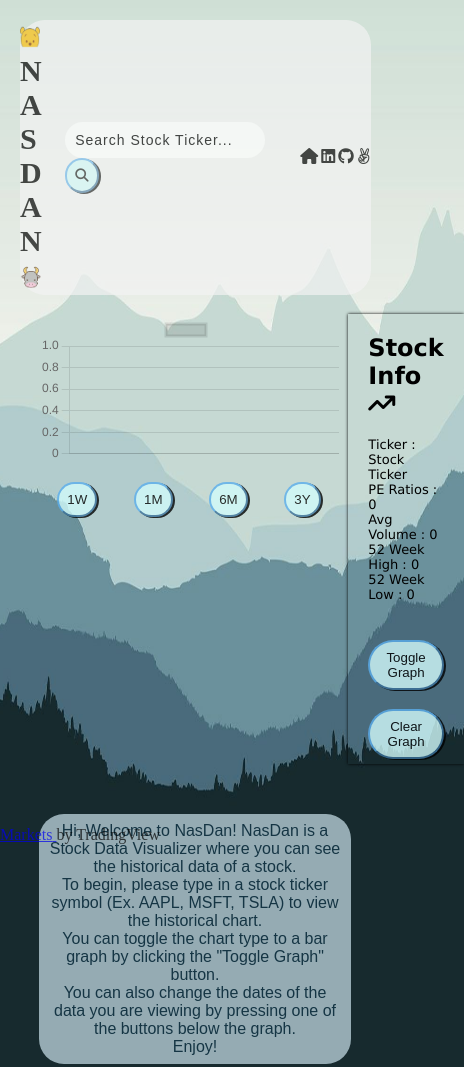
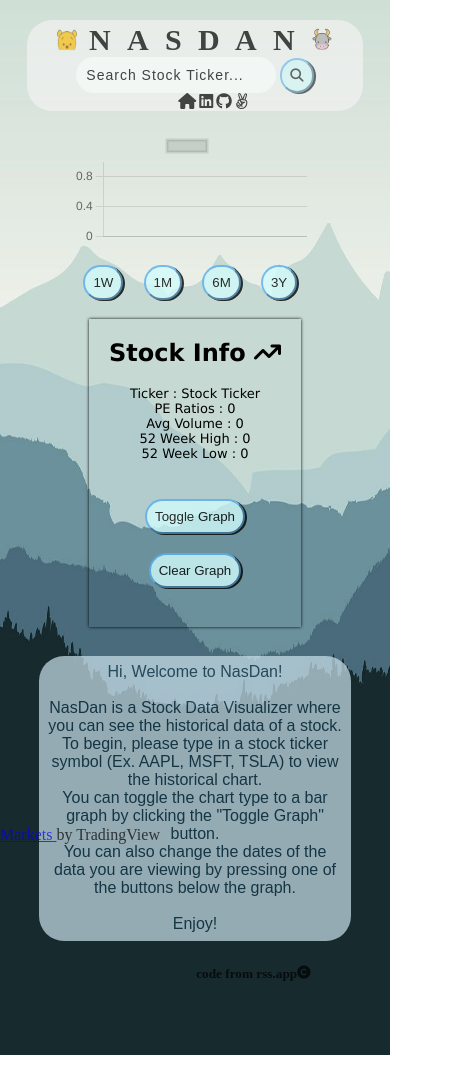
Before and after one commit to DLi53/JSProject-NasDan, a website built with webpack: page index.html in a window 390 px wide. Shown: the top 1067 px of the page, 464 px wide, since content can reach past the window. Built offline with nearby package versions, Linux system fonts and the light colour scheme; a script that the page names is missing.

Commit message:
mobile capabilities

```diff
--- a/index.html
+++ b/index.html
@@ -17,7 +17,7 @@
     <title>NASDAN</title>
 </head>
 
-<body style ="background-image: url('./images/mountainbackground.png')">
+<body style ="background-image: url('./images/mountainbackground.png');">
 
     <nav class="topnav">
             <h1 class ="title">
@@ -86,11 +86,14 @@
 
     <div class="howTo">
         <ul>
-            <li>Hi, Welcome to NasDan! NasDan is a Stock Data Visualizer where you can see the historical data of a stock.</li>
+            <li>Hi, Welcome to NasDan!</li>
+            <br>
+            <li>NasDan is a Stock Data Visualizer where you can see the historical data of a stock.</li>
             <li>To begin, please type in a stock ticker symbol (Ex. AAPL, MSFT, TSLA) to view the historical chart.</li>
             <li>You can toggle the chart type to a bar graph by clicking the "Toggle Graph" button.</li>
             <li>You can also change the dates of the data you are viewing by pressing one of the buttons below the graph.</li>
-            <li>Enjoy!</li>
+            <br>
+            <li>Enjoy! </li>
         </ul>
 
     </div>
--- a/src/chartrenderer/chart_renderer.js
+++ b/src/chartrenderer/chart_renderer.js
@@ -262,9 +262,9 @@
         let values = data.values
         // borderColor: , //line color
         // let colornum = Math.random()
-        let color1 = Math.floor((Math.random() * 255) )
-        let color2 = Math.floor((Math.random() * 255) )
-        let color3 = Math.floor((Math.random() * 255) )
+        let color1 = Math.floor((Math.random() * 255))
+        let color2 = Math.floor((Math.random() * 255))
+        let color3 = Math.floor((Math.random() * 255))
 
         // console.log(values);
         let dates = []
--- a/src/styles/style.css
+++ b/src/styles/style.css
@@ -13,7 +13,7 @@
         /* background-image: url("../../images/mountainbackground.png"); */
         /* background-image: url("https//github.com/DLi53/JS-Project/blob/main/images/MountainBackground.jpeg") */
         /* background-image: url("https://images.unsplash.com/photo-1483728642387-6c3bdd6c93e5?ixlib=rb-1.2.1&ixid=MnwxMjA3fDB8MHxwaG90by1wYWdlfHx8fGVufDB8fHx8&auto=format&fit=crop&w=1476&q=80") */
-        /* background-image: url("https://images.unsplash.com/photo-1573126617899-41f1dffb196c?ixlib=rb-1.2.1&ixid=MnwxMjA3fDB8MHxwaG90by1wYWdlfHx8fGVufDB8fHx8&auto=format&fit=crop&w=1470&q=80") */
+        /* background-image: url("https://images.unsplash.com/photo-1483354483454-4cd359948304?ixlib=rb-1.2.1&ixid=MnwxMjA3fDB8MHxwaG90by1wYWdlfHx8fGVufDB8fHx8&auto=format&fit=crop&w=1470&q=80") */
     }
 
     @keyframes gradient {
@@ -167,13 +167,15 @@
     display: flex;
     justify-content: space-around;
     margin-inline: 10%;
+    flex-wrap: wrap;
 }
 
 .chart {
 
     margin-right: 3%;
-    height: 500px;
-    width: 800px;
+    margin-bottom: 3%;
+    height: 100%;
+    width: 75%;
 }
 
 
@@ -182,7 +184,8 @@
     font-family: Verdana, Geneva, Tahoma, sans-serif;
     box-shadow: 0 0 3px black;
     padding: 20px;
-    height: 450px;
+    /* height: 450px; */
+    text-align: center;
 }
 
 
@@ -229,9 +232,21 @@
     background-color: #cce3ed;
     padding: 2%;
     border-radius: 25px;
+    margin-top: 5%;
 }
 
 .howTo>ul {
     list-style: none;
     text-align: center;
 }
+
+@media only screen and (max-width: 1200px) {
+    .topnav {
+        flex-wrap: wrap;
+        margin-inline: 7%;
+    }
+
+    .sidebar {
+        margin: 3%;
+    }
+}
```
Also changed, not shown: dist/main.css, src/styles/https/github.com/DLi53/JS-Project/blob/main/images/MountainBackground.jpeg (deleted), 1 other file.
